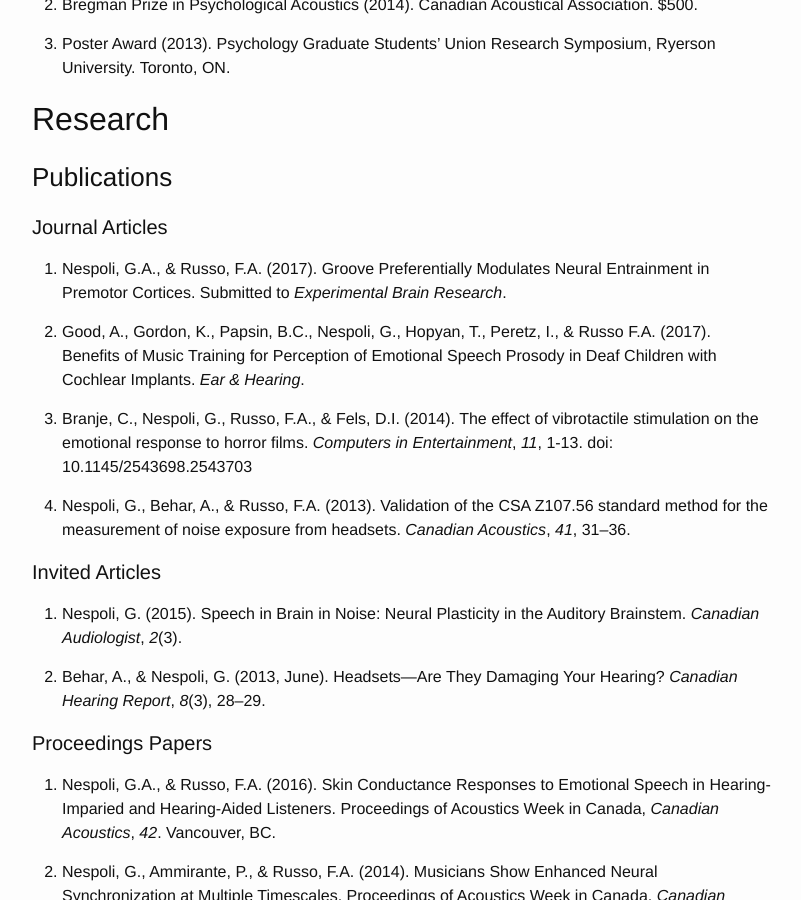
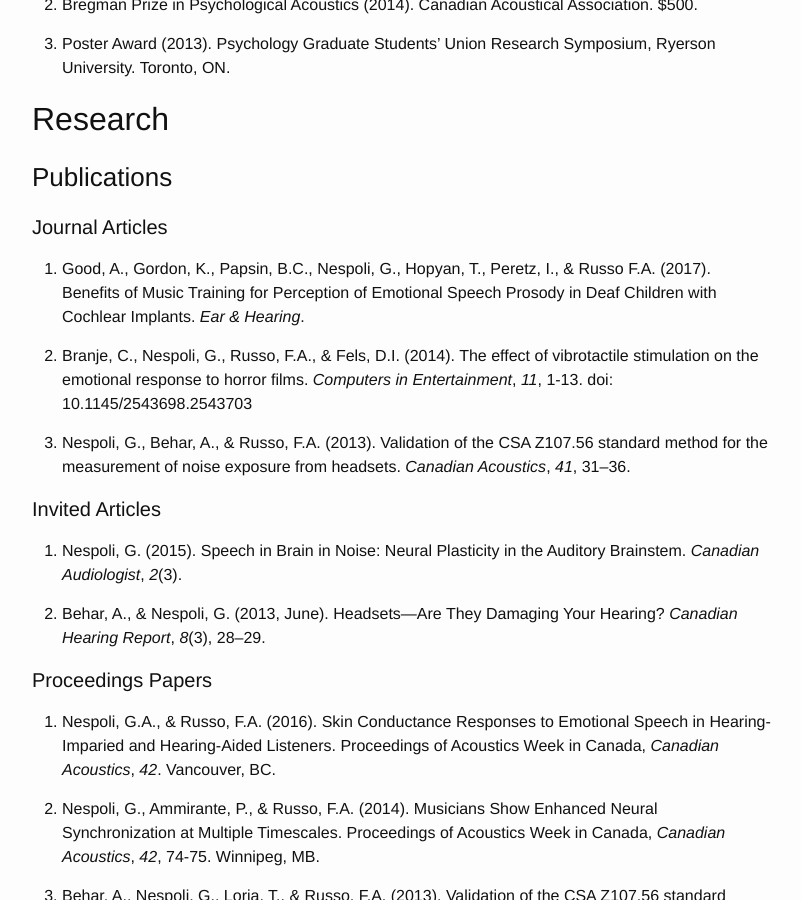
Before and after one commit to gabenespoli/gabenespoli.github.io, a Jekyll site: the page built from cv.md, in a window 1280 px wide and 900 px high, scrolled down 1074 px. Shown: the whole window, without its empty margins (238-1039 px from the left). Built offline with Jekyll 4.4.1, drawn with Linux system fonts in a browser that asks for light colours.

Commit message:
remove article that is just submitted

```diff
--- a/cv.md
+++ b/cv.md
@@ -52,8 +52,6 @@
 ## Publications
 
 ### Journal Articles
-
-1. Nespoli, G.A., & Russo, F.A. (2017). Groove Preferentially Modulates Neural Entrainment in Premotor Cortices. Submitted to *Experimental Brain Research*.
 
 1.  Good, A., Gordon, K., Papsin, B.C., Nespoli, G., Hopyan, T., Peretz, I., & Russo F.A. (2017). Benefits of Music Training for Perception of Emotional Speech Prosody in Deaf Children with Cochlear Implants. *Ear & Hearing*.
 
```
